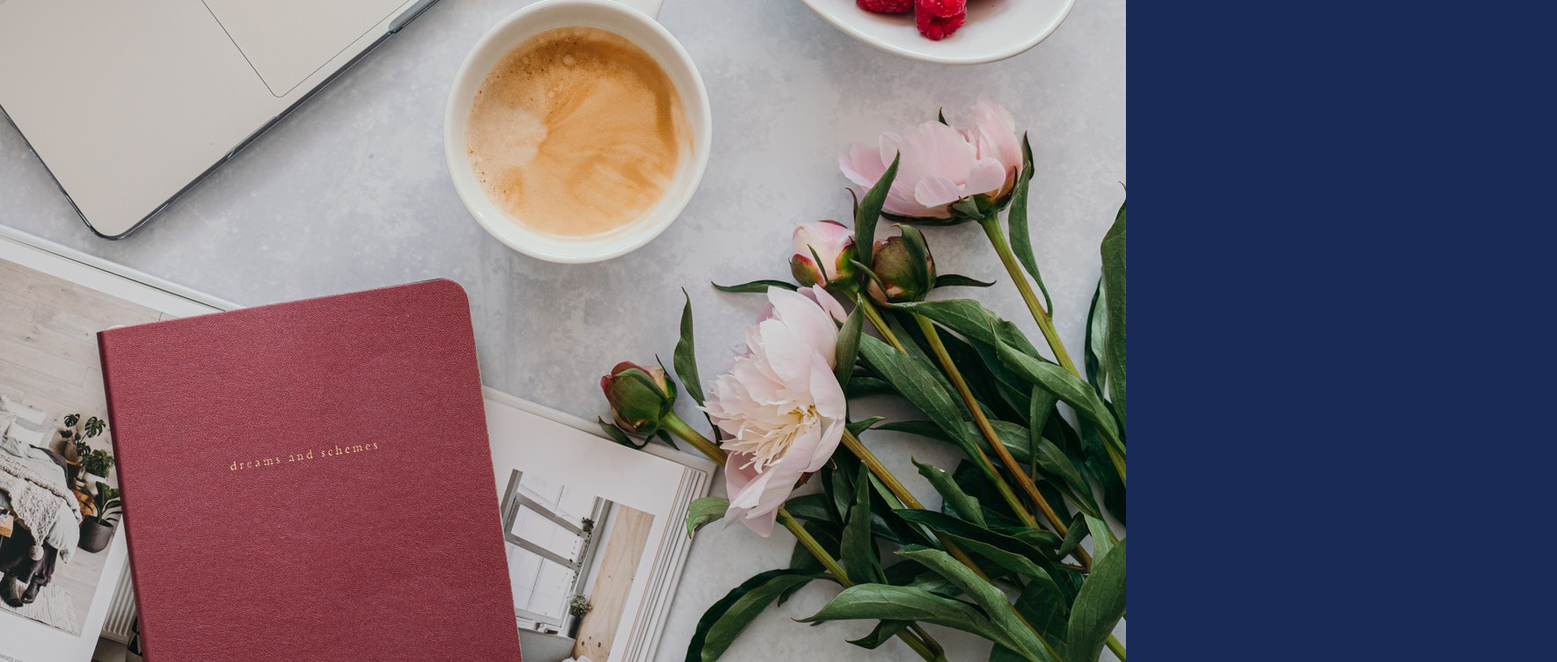
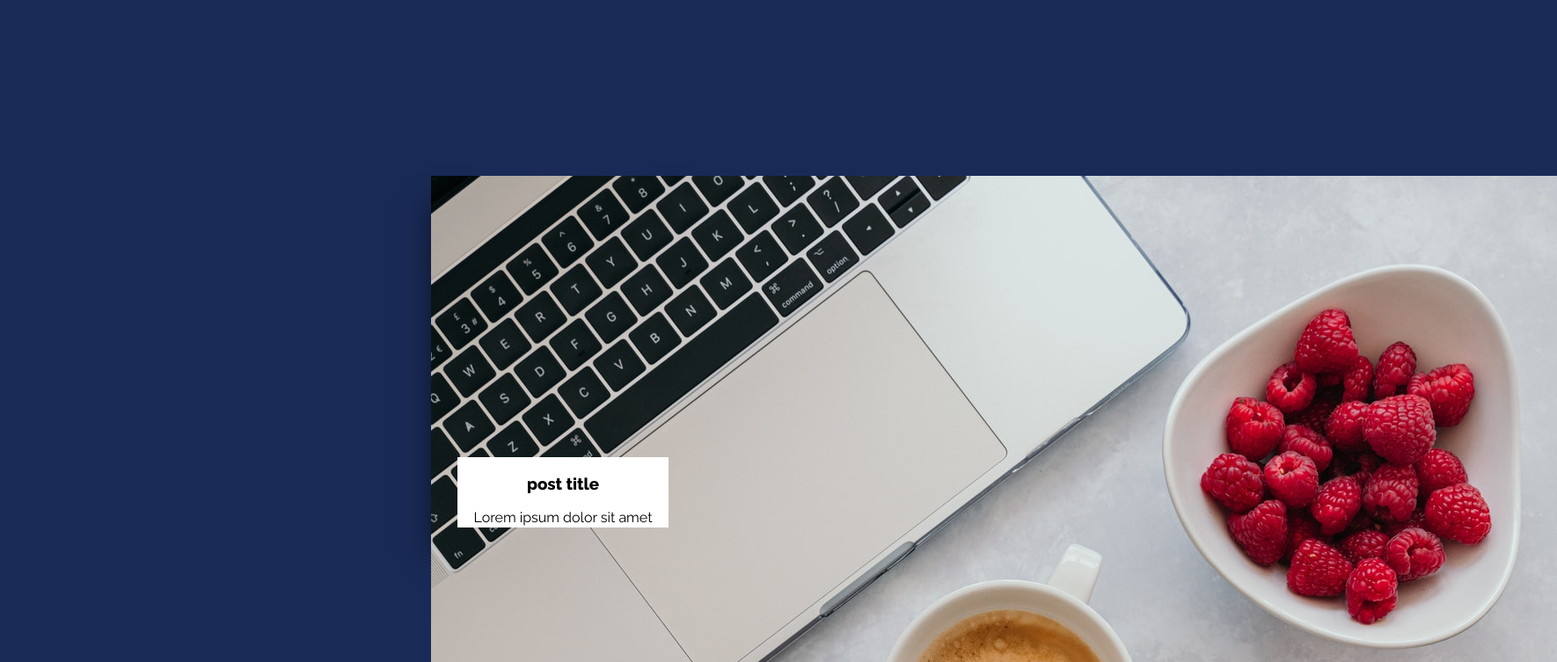
Before and after one commit to educandot/scarling-card, a plain HTML site: page index.html in a window 1280 px wide. Shown: the top 753 px of the page at 88% size, 1770 px wide, since content can reach past the window. Drawn offline with Linux system fonts and the light colour scheme.

Commit message:
Add files via upload

```diff
--- a/style.css
+++ b/style.css
@@ -1,4 +1,5 @@
 @import url(https://fonts.googleapis.com/css?family=Raleway:400,500,800);
+
 
 body{
    background-color:#192a56;
@@ -7,4 +8,27 @@
    display: flex;
    justify-content: center;
    align-items: center;
+   font-family: 'Raleway', Arial, sans-serif;
  }
+
+
+ .card{
+    position:relative;
+    width:300px;
+    height: 400px;
+    background-color: black;
+    box-shadow: 0px 30px 30px rgba(0,0,0,0.5);
+}
+
+
+.content{
+    position: absolute;
+    bottom:0px;
+    width: 80%;
+    height: 80px;
+    background-color: white;
+    left: 10%;
+    text-align: center;
+    transition: 0.5s;
+    overflow: hidden;
+}
```
